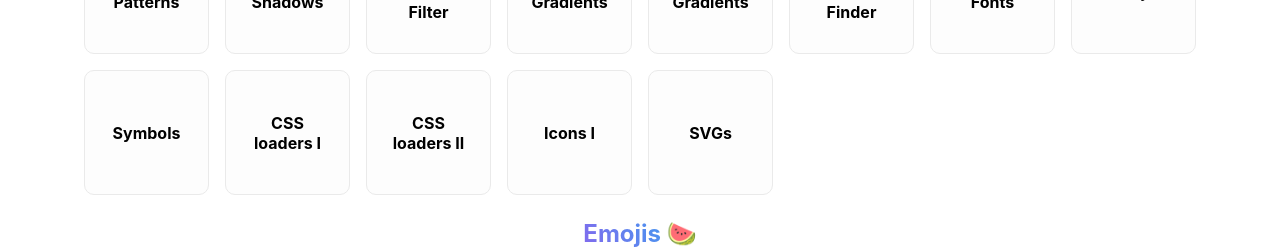
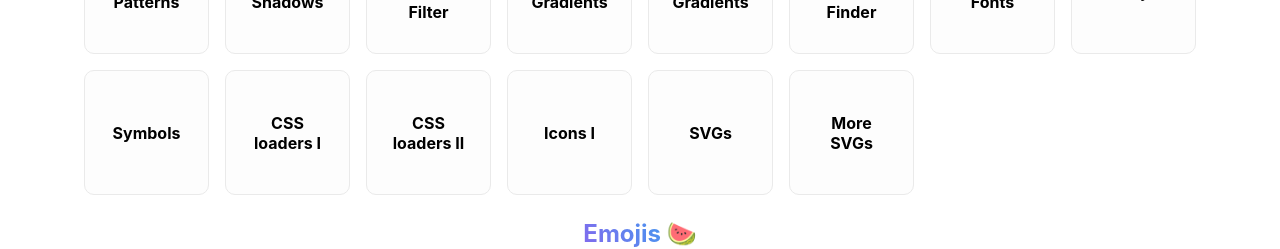
Before and after one commit to dejmedus/toolbox, a Next.js app: page / in a window 1280 px wide. Shown: the part 217-466 px from the top of the page. Built offline with nearby package versions, Linux system fonts and the light colour scheme.

Commit message:
add svgrepo to tools

```diff
--- a/assets/data/tools.ts
+++ b/assets/data/tools.ts
@@ -64,4 +64,9 @@ export const tools = [
     desc: "",
     url: "https://iconsvg.xyz",
   },
+  {
+    name: "More SVGs",
+    desc: "",
+    url: "https://www.svgrepo.com/",
+  },
 ];
```
